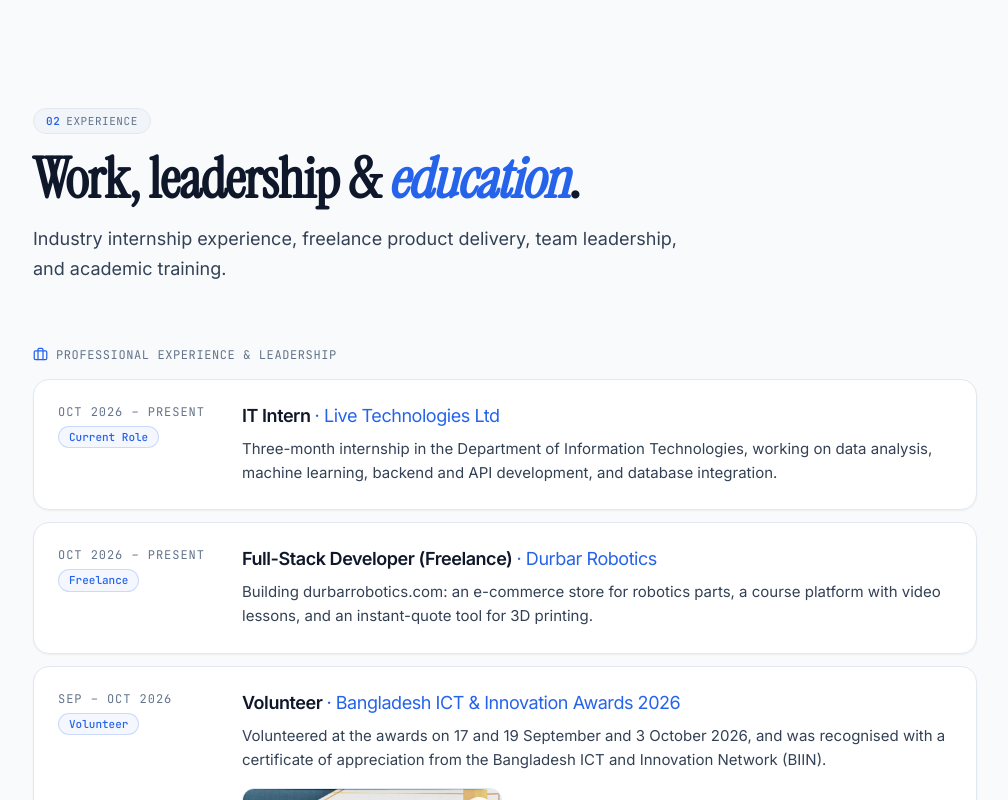
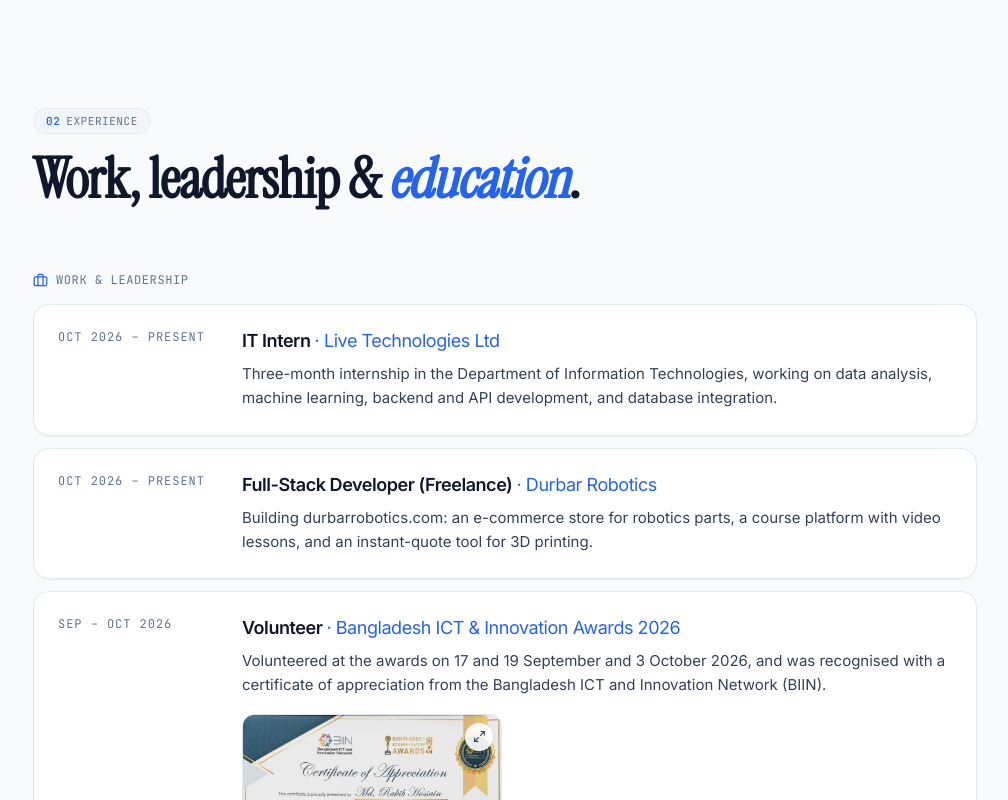
Before and after one commit to rakib4123/rakib4123.github.io, a Next.js app: page / in a window 1280 px wide. Shown: the part 2000-2800 px from the top of the page, without its empty margins (135-1143 px from the left). Built offline with nearby package versions, Linux system fonts and the light colour scheme.

Commit message:
Restore exact authentic descriptions across education, university projects, and experience

```diff
--- a/src/components/Experience.tsx
+++ b/src/components/Experience.tsx
@@ -11,7 +11,6 @@
   years: string;
   role: string;
   org: string;
-  badge?: string;
   desc: string;
   cert?: { img: string; cap: string };
 };
@@ -21,32 +20,28 @@
     years: "Oct 2026 – present",
     role: "IT Intern",
     org: "Live Technologies Ltd",
-    badge: "Current Role",
     desc: "Three-month internship in the Department of Information Technologies, working on data analysis, machine learning, backend and API development, and database integration.",
   },
   {
     years: "Oct 2026 – present",
     role: "Full-Stack Developer (Freelance)",
     org: "Durbar Robotics",
-    badge: "Freelance",
     desc: "Building durbarrobotics.com: an e-commerce store for robotics parts, a course platform with video lessons, and an instant-quote tool for 3D printing.",
   },
   {
     years: "Sep – Oct 2026",
     role: "Volunteer",
     org: "Bangladesh ICT & Innovation Awards 2026",
-    badge: "Volunteer",
     desc: "Volunteered at the awards on 17 and 19 September and 3 October 2026, and was recognised with a certificate of appreciation from the Bangladesh ICT and Innovation Network (BIIN).",
     cert: {
       img: "/images/cert-biin-volunteer.jpg",
-      cap: "Certificate of Appreciation · Bangladesh ICT & Innovation Awards 2026 volunteer",
+      cap: "Certificate of appreciation · Bangladesh ICT & Innovation Awards 2026 volunteer",
     },
   },
   {
     years: "2023 – present",
     role: "Founder & Team Lead",
     org: "Khepa Chakka robotics team",
-    badge: "Leadership · 6 Podiums",
     desc: "Founded and lead a competitive team building four classes of robots: line-following, soccer, race and battle. I coordinate members across mechanical design, electronics and software against competition deadlines.",
   },
 ];
@@ -82,15 +77,12 @@
             Work, leadership &amp; <em>education</em>.
           </>
         }
-      >
-        Industry internship experience, freelance product delivery, team leadership, and academic
-        training.
-      </SectionHeading>
+      />
 
       <Reveal>
         <div className="flex items-center gap-2 mb-4 font-mono text-xs uppercase tracking-wider text-muted">
           <Briefcase size={15} className="text-accent" />
-          <span>Professional Experience &amp; Leadership</span>
+          <span>Work &amp; Leadership</span>
         </div>
         <ol className="flex flex-col gap-3">
           {leadership.map(({ cert, ...l }) => (
@@ -99,16 +91,9 @@
               className={`rounded-2xl border border-line bg-surface p-5 sm:p-6 transition-all hover:border-line-strong shadow-xs ${listRow}`}
             >
               <div className="grid gap-3 sm:grid-cols-[160px_1fr] sm:gap-6">
-                <div className="flex flex-col gap-1.5">
-                  <span className="font-mono text-xs uppercase tracking-[0.08em] text-muted">
-                    {l.years}
-                  </span>
-                  {l.badge && (
-                    <span className="inline-flex self-start rounded-full border border-accent/20 bg-accent/5 px-2.5 py-0.5 font-mono text-[11px] font-medium text-accent">
-                      {l.badge}
-                    </span>
-                  )}
-                </div>
+                <span className="font-mono text-xs uppercase tracking-[0.08em] text-muted">
+                  {l.years}
+                </span>
 
                 <div className="flex flex-col gap-2">
                   <h3 className="text-lg font-semibold leading-snug tracking-tight text-ink">
--- a/src/components/Projects.tsx
+++ b/src/components/Projects.tsx
@@ -1,5 +1,5 @@
 import Image from "next/image";
-import { ArrowUpRight, CheckCircle2 } from "lucide-react";
+import { ArrowUpRight } from "lucide-react";
 import { FaGithub } from "react-icons/fa";
 import { listRow } from "@/lib/utils";
 import { SectionHeading } from "./SectionHeading";
@@ -9,10 +9,8 @@
 type FeaturedProject = {
   title: string;
   label: string;
-  badge?: string;
   desc: string;
-  highlights: string[];
-  metrics: { value: string; label: string }[];
+  metrics?: { value: string; label: string }[];
   stack: string;
   demo?: string;
   github: string;
@@ -25,20 +23,14 @@
 const featured: FeaturedProject[] = [
   {
     title: "RideGuard",
-    label: "Machine Learning Risk Service · IEEE COMPAS 2026",
-    badge: "Paper 59 · Presented",
-    desc: "A live web application that assesses real-time motorcycle route risk across Dhaka with geospatial heatmaps, speed anomaly warnings, and conformal confidence bounds. Its self-audit uncovered target leakage in the original model, which was refactored and documented as the central research finding.",
-    highlights: [
-      "Target-leakage self-audit published as primary research contribution",
-      "Conformal prediction for rigorous, calibrated uncertainty bounds",
-      "Local SHAP explanations provide transparent reasoning for each route recommendation",
-    ],
+    label: "Featured · ML risk service · IEEE COMPAS 2026",
+    desc: "A live web app that scores motorcycle route risk in Dhaka, with a colour-coded risk map and real-time warnings for phone handling, speeding and accident hotspots. Each prediction carries calibrated confidence and SHAP explanations. Its self-audit traced the headline score to target leakage, and I published that as the central finding.",
     metrics: [
       { value: "0.043 → 0.008", label: "Calibration error (ECE)" },
-      { value: "Conformal", label: "Calibrated bounds" },
-      { value: "SHAP", label: "Per-route reasons" },
+      { value: "Conformal", label: "Calibrated confidence" },
+      { value: "SHAP", label: "Per-prediction reasons" },
     ],
-    stack: "Python / CatBoost / scikit-learn / SHAP / Next.js",
+    stack: "Python / CatBoost / scikit-learn / SHAP",
     demo: "https://ride-guard-web-app-web.vercel.app/",
     github: "https://github.com/rakib4123/Ride_Guard_WebApp",
     image: { src: "/images/rideguard-map.jpg", alt: "RideGuard risk map on a phone", width: 460, height: 1022 },
@@ -52,67 +44,56 @@
   },
   {
     title: "Drikon",
-    label: "Production Full-Stack · E-Commerce with In-House Recommender",
-    badge: "Flagship · Live Store",
-    desc: "A multi-tenant e-commerce system built from scratch with Next.js 15, React 19, NestJS 11, and PostgreSQL. It features an in-house Apriori association-rule engine mined from actual purchase patterns to power “frequently bought together” and personalized cart suggestions.",
-    highlights: [
-      "Custom Apriori algorithm from scratch: candidate generation, pruning, and lift scoring",
-      "17 backend modules: orders, reviews, coupons, flash sales, wishlists, and localized content",
-      "Voice search, product comparisons, and zero-downtime CMS theme management",
-    ],
-    metrics: [
-      { value: "17", label: "Backend Modules" },
-      { value: "Apriori", label: "Custom Algorithmic Engine" },
-      { value: "PostgreSQL", label: "Relational Prisma Schema" },
-    ],
-    stack: "Next.js 15 / React 19 / NestJS 11 / PostgreSQL / Prisma / Tailwind",
+    label: "Full-stack · E-commerce with a recommendation engine",
+    desc: "Implemented the Apriori association-rule algorithm from scratch — level-wise itemset mining with candidate pruning, scored by support, confidence and lift — to power “frequently bought together” and personalised recommendations from real order history. Built 17 backend modules (products, orders, reviews, coupons, flash sales, wishlists, banners, settings) with voice search, filtering, comparison and secure accounts, localised in Bengali and English, with branding, theme and homepage content editable from the admin panel without a redeploy.",
+    stack: "Next.js 15 / React 19 / NestJS 11 / PostgreSQL / Prisma",
     demo: "https://drikon-web-vert1v.vercel.app/",
     github: "https://github.com/rakib4123/drikon",
     browser: true,
   },
   {
     title: "PulseStone",
-    label: "Embedded Hardware & HCI · Controlled User Study · ICCA 2026",
-    badge: "First Author · Presented",
-    desc: "A tangible, single-action handheld device engineered for acute stress regulation. Initiates a multi-sensory calming sequence (haptic pulses, OLED visuals, breathing cadence) with a single pressure squeeze, bypassing the friction of unlocking a mobile screen.",
-    highlights: [
-      "ESP32-C3 microcontroller firmware with synchronized vibration, OLED, and RGB cues",
-      "Controlled 15-participant, 150-trial empirical human-computer interaction study",
-      "Statistically validated 14.5× faster initiation than conventional smartphone apps",
+    label: "Embedded · Controlled user study · ICCA 2026",
+    desc: "A pocket device that starts a calming breathing exercise with one squeeze, guiding the user with light, vibration and screen cues. I designed and analysed a controlled 15-participant, 150-trial study. Presented at ICCA 2026 (first author).",
+    metrics: [
+      { value: "14.5×", label: "Faster than a phone app" },
+      { value: "0.52 s", label: "Time to start" },
+      { value: "15 / 15", label: "Preferred it" },
     ],
-    metrics: [
-      { value: "14.5×", label: "Faster than phone" },
-      { value: "0.52 s", label: "Initiation latency" },
-      { value: "15 / 15", label: "Preferred in study" },
-    ],
-    stack: "ESP32-C3 / Arduino C++ / Python / Statistical Evaluation",
+    stack: "ESP32-C3 / Arduino C++ / Python",
     github: "https://github.com/rakib4123/PulseStone",
     image: { src: "/images/project-pulsestone.jpg", alt: "PulseStone handheld device", width: 1200, height: 1593 },
     phone: false,
   },
 ];
 
-const more = [
+type MoreProject = {
+  title: string;
+  label: string;
+  desc: string;
+  stack: string;
+  demo?: string;
+  github?: string;
+};
+
+const more: MoreProject[] = [
   {
     title: "DhakaNight",
-    label: "Computer Vision · Dataset & Benchmark · ICCA 2026",
-    badge: "ICCA 2026 · First Author",
-    desc: "Curated and labeled a 2,380-image nighttime street dataset in Dhaka. Benchmarked low-light enhancement pipelines (CLAHE, Gamma, Zero-DCE, RetinexFormer) against baseline YOLOv8 under controlled protocols, discovering that detector scaling outperforms preprocessing pipelines.",
+    label: "Vision · Dataset & benchmark · ICCA 2026",
+    desc: "Detects vehicles and pedestrians on Dhaka streets after dark, where standard detectors fail. I curated and labelled a 2,380-image night dataset, then benchmarked CLAHE, Gamma, Zero-DCE and RetinexFormer against a YOLOv8 baseline under a controlled protocol — none improved detection, and scaling the detector beat every pipeline. Presented at ICCA 2026 (first author).",
     stack: "Python / PyTorch / YOLO / OpenCV / Roboflow",
     github: "https://github.com/rakib4123/Dhaka_Night",
   },
   {
     title: "Carbon Market Simulation",
-    label: "Predictive Forecasting & Agent-Based Modeling",
-    badge: "Co-Author",
-    desc: "Benchmarked Ridge, XGBoost, LightGBM, and CatBoost on a 17-country panel (CatBoost won with 10.95% test MAPE). The forecasts drive a Mesa agent-based simulation of 48 firms, proving market linking reduced compliance costs in 55–62% of runs.",
+    label: "Forecasting · Agent-based modelling",
+    desc: "Benchmarked Ridge, XGBoost, LightGBM and CatBoost on a 17-country CO₂ panel; CatBoost won at 10.95% test MAPE. The forecasts drive a Mesa model of 48 firms, where linking markets cut costs in 55–62% of 100 runs. Third author.",
     stack: "Python / CatBoost / Mesa / scikit-learn",
   },
   {
     title: "AIUB STEAM",
-    label: "Desktop Enterprise · University Portal",
-    badge: "Academic Software",
-    desc: "Windows desktop enterprise portal with role-based access control (students, faculty, admins), pre-registration engines, grade calculation, and coursework submissions.",
+    label: "Desktop · University portal",
+    desc: "A Windows desktop university portal with role-based dashboards, course pre-registration, assignment uploads and grade viewing.",
     stack: "C# / .NET / WinForms / SQL Server",
     github: "https://github.com/rakib4123/AiubSteam",
   },
@@ -144,8 +125,8 @@
           </>
         }
       >
-        Production ML services, rigorous empirical benchmarks, a live full-stack e-commerce
-        platform, and physical embedded hardware.
+        Deployed ML services, benchmarks and forecasting, plus a live e-commerce platform and
+        embedded hardware.
       </SectionHeading>
 
       <div className="flex flex-col gap-10">
@@ -158,8 +139,6 @@
                   <BrowserMockup
                     title={p.title}
                     url={p.demo}
-                    tag="E-Commerce & Algorithmic Recs"
-                    subtitle="Next.js 15 · NestJS 11 · PostgreSQL · Custom Apriori Engine"
                   />
                 ) : p.screens && p.image ? (
                   <PhoneGallery
@@ -182,74 +161,40 @@
               </div>
 
               <div className="flex flex-col gap-5 p-6 sm:p-9">
-                <div className="flex flex-wrap items-center justify-between gap-2">
                 <span className="font-mono text-[11px] uppercase tracking-[0.12em] text-muted">
                   {p.label}
                 </span>
-                  {p.badge && (
-                    <span className="rounded-full bg-accent/10 px-2.5 py-0.5 font-mono text-[11px] font-medium text-accent">
-                      {p.badge}
-                    </span>
-                  )}
-                </div>
 
                 <h3 className="font-display text-[44px] leading-none text-ink">{p.title}</h3>
                 <p className="text-[16px] leading-relaxed text-ink-soft">{p.desc}</p>
 
-                {/* Recruiter-focused key technical highlights */}
-                <div className="rounded-2xl border border-line/80 bg-surface-2/60 p-4">
-                  <h4 className="mb-2 font-mono text-[11px] uppercase tracking-[0.12em] text-muted">
-                    Key Technical Highlights
-                  </h4>
-                  <ul className="flex flex-col gap-2">
-                    {p.highlights.map((h) => (
-                      <li key={h} className="flex items-start gap-2.5 text-sm text-ink-soft">
-                        <CheckCircle2
-                          size={15}
-                          className="mt-0.5 shrink-0 text-accent"
-                          aria-hidden="true"
-                        />
-                        <span>{h}</span>
-                      </li>
-                    ))}
-                  </ul>
-                </div>
-
-                {/* Measurable outcomes / metrics */}
+                {p.metrics && (
                   <dl className="grid grid-cols-3 border-y border-line">
                     {p.metrics.map((m, i) => (
                       <div
                         key={m.label}
                         className={`flex flex-col-reverse gap-0.5 py-4 ${i > 0 ? "border-l border-line pl-4" : "pr-4"}`}
                       >
-                      <dt className="text-[12px] leading-tight text-muted sm:text-[13px]">{m.label}</dt>
+                        <dt className="text-[13px] text-muted">{m.label}</dt>
                         <dd className="text-lg font-semibold tracking-[-0.02em] text-ink sm:text-[22px]">
                           {m.value}
                         </dd>
                       </div>
                     ))}
                   </dl>
+                )}
 
                 <Stack stack={p.stack} />
 
-                <div className="flex flex-wrap items-center gap-3 pt-1">
+                <div className="flex flex-wrap gap-3 pt-1">
                   {p.demo && <DemoButton url={p.demo} title={p.title} />}
                   <a
                     href={p.github}
                     {...external}
-                    className="inline-flex h-11 items-center gap-2 rounded-full border border-line-strong px-5 text-sm font-medium text-ink transition-colors hover:border-ink hover:text-ink"
+                    className="inline-flex h-11 items-center gap-2 rounded-full border border-line-strong px-5 text-sm text-ink transition-colors hover:border-ink"
                   >
-                    <FaGithub size={15} aria-hidden="true" /> View Source
+                    <FaGithub size={15} aria-hidden="true" /> Source
                   </a>
-                  {p.demo && (
-                    <a
-                      href={p.demo}
-                      {...external}
-                      className="inline-flex min-h-11 items-center gap-1.5 px-3 text-sm text-muted transition-colors hover:text-accent"
-                    >
-                      Open in new tab <ArrowUpRight size={14} aria-hidden="true" />
-                    </a>
-                  )}
                 </div>
               </div>
             </article>
@@ -258,35 +203,36 @@
       </div>
 
       <Reveal className="mt-16">
-        <h3 className="mb-4 font-mono text-xs uppercase tracking-[0.14em] text-muted">
-          Additional Research &amp; Engineering Projects
-        </h3>
-        <ul className="group/list -mx-5 flex flex-col gap-2">
+        <h3 className="mb-3 font-mono text-xs uppercase tracking-[0.14em] text-muted">More projects</h3>
+        <ul className="group/list -mx-5 flex flex-col gap-1">
           {more.map((p) => (
             <li key={p.title} className={`flex flex-col gap-3 ${listRow}`}>
               <div className="flex flex-wrap items-center justify-between gap-3">
-                <span className="font-mono text-[11px] uppercase tracking-[0.12em] text-muted">
-                  {p.label}
-                </span>
-                {p.badge && (
-                  <span className="rounded-full border border-accent/20 bg-accent/5 px-2.5 py-0.5 font-mono text-[11px] font-medium text-accent">
-                    {p.badge}
-                  </span>
-                )}
+                <span className="font-mono text-[11px] uppercase tracking-[0.12em] text-muted">{p.label}</span>
               </div>
               <h4 className="text-[22px] font-semibold tracking-[-0.02em] text-ink">{p.title}</h4>
               <p className="text-[15px] leading-relaxed text-ink-soft">{p.desc}</p>
               <Stack stack={p.stack} />
+              {(p.demo || p.github) && (
+                <div className="flex gap-5 text-sm">
+                  {p.demo && (
+                    <a
+                      href={p.demo}
+                      {...external}
+                      className="inline-flex min-h-11 items-center gap-1.5 font-medium text-ink hover:text-accent"
+                    >
+                      Live demo <ArrowUpRight size={14} aria-hidden="true" />
+                    </a>
+                  )}
                   {p.github && (
-                <div className="flex gap-5 text-sm">
                     <a
                       href={p.github}
                       {...external}
-                    className="inline-flex min-h-11 items-center gap-1.5 font-medium text-ink hover:text-accent"
+                      className="inline-flex min-h-11 items-center gap-1.5 text-ink-soft hover:text-accent"
                     >
-                    <FaGithub size={14} aria-hidden="true" /> Source Code{" "}
-                    <ArrowUpRight size={14} aria-hidden="true" />
+                      <FaGithub size={14} aria-hidden="true" /> Source
                     </a>
+                  )}
                 </div>
               )}
             </li>
--- a/src/components/Publications.tsx
+++ b/src/components/Publications.tsx
@@ -11,26 +11,17 @@
       "RideGuard: A Behavioural-Spatial Risk Framework with Conformal Prediction for Motorcycle Safety",
     venue: "IEEE COMPAS 2026 · University of Dhaka",
     status: "Presented",
-    badge: "Paper 59",
-    finding:
-      "Caught target leakage through internal self-auditing; integrated conformal prediction for calibrated risk intervals and local SHAP explanations for interpretable routing.",
   },
   {
     title:
       "DhakaNight: A Benchmark for Low-Light Object Detection in Dense Urban Night Traffic",
     venue: "ICCA 2026 · AIUB, Dhaka",
     status: "Presented",
-    badge: "Paper 589",
-    finding:
-      "Curated 2,380 night images with 45,224 hand-annotated labels; demonstrated that detector scaling systematically beats low-light enhancement pipelines (Zero-DCE, RetinexFormer).",
   },
   {
     title: "PulseStone: A Tangible Single-Action Anxiety Companion",
     venue: "ICCA 2026 · AIUB, Dhaka",
     status: "Presented",
-    badge: "Paper 612",
-    finding:
-      "Custom ESP32-C3 firmware; controlled 15-participant, 150-trial empirical study showing 14.5× faster initiation than mobile applications with 100% participant preference.",
   },
 ];
 
@@ -62,43 +53,34 @@
           </>
         }
       >
-        Peer-reviewed research presented at IEEE COMPAS 2026 (University of Dhaka) and ICCA 2026
-        (AIUB), focusing on model reliability, empirical benchmarks, and tangible systems.
+        RideGuard was presented at IEEE COMPAS 2026 at the University of Dhaka; DhakaNight and
+        PulseStone at ICCA 2026 at AIUB.
       </SectionHeading>
 
       <Reveal>
-        <ol className="flex flex-col gap-4">
+        <ol className="flex flex-col gap-3">
           {publications.map((pub) => (
             <li
               key={pub.title}
-              className={`rounded-2xl border border-line bg-surface p-6 sm:p-7 transition-all duration-300 hover:border-line-strong hover:shadow-md ${listRow}`}
+              className={`rounded-2xl border border-line bg-surface p-5 sm:p-6 transition-all hover:border-line-strong shadow-xs ${listRow}`}
             >
               <div className="flex flex-wrap items-center gap-2.5 font-mono text-xs uppercase tracking-wider mb-2">
                 <span className="rounded-full bg-accent px-2.5 py-0.5 text-[11px] font-semibold text-accent-ink">
                   {pub.status}
                 </span>
-                <span className="rounded-full border border-line px-2.5 py-0.5 text-[11px] text-muted">
-                  {pub.badge}
-                </span>
-                <span className="text-muted font-medium">{pub.venue} · First author</span>
+                <span className="text-muted">{pub.venue} · First author</span>
               </div>
-              <h3 className="text-xl sm:text-2xl font-semibold leading-snug tracking-tight text-ink mt-2">
+              <h3 className="text-lg sm:text-xl font-medium leading-snug tracking-tight text-ink">
                 {pub.title}
               </h3>
-              <p className="text-sm sm:text-base leading-relaxed text-ink-soft mt-3 border-t border-line/60 pt-3">
-                <span className="font-mono text-xs uppercase tracking-wider text-muted font-semibold block mb-1">
-                  Key Research Contribution:
-                </span>
-                {pub.finding}
-              </p>
             </li>
           ))}
         </ol>
       </Reveal>
 
       <div className="mt-14 flex flex-col gap-12">
-        <PhotoGrid title="ICCA 2026 Conference &amp; Presentation Gallery" items={icca} onOpen={open} />
-        <PhotoGrid title="IEEE COMPAS 2026 Presentation &amp; Co-Authors" items={conference} onOpen={open} />
+        <PhotoGrid title="At ICCA 2026" items={icca} onOpen={open} />
+        <PhotoGrid title="At IEEE COMPAS 2026" items={conference} onOpen={open} />
       </div>
 
       <Lightbox lightbox={lightbox} close={close} prev={prev} next={next} />
```
Also changed, not shown: src/components/Hero.tsx (+7 -7 lines), src/components/ProjectMedia.tsx (+4 -4 lines). Lines whose indentation alone changed are shown as unchanged.
